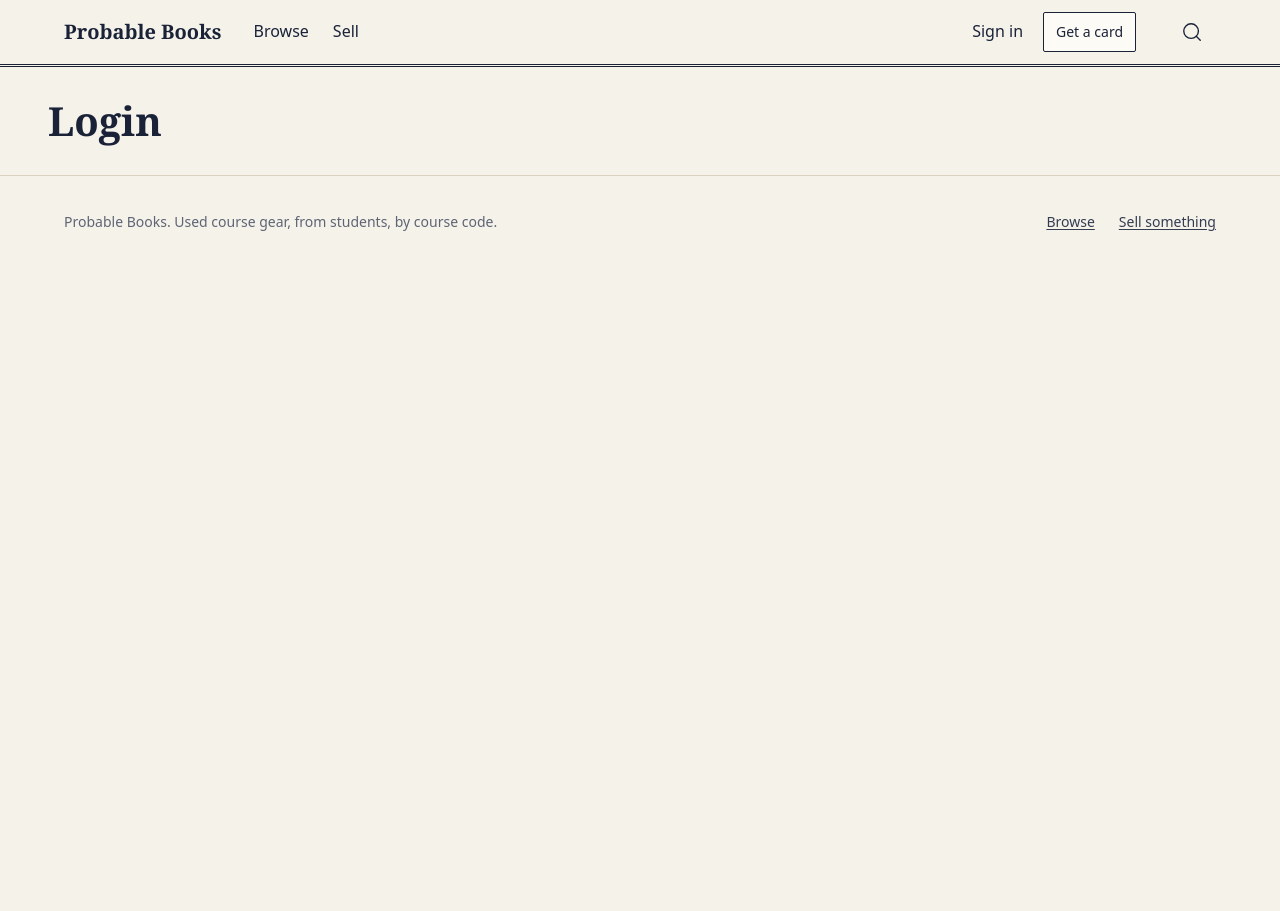
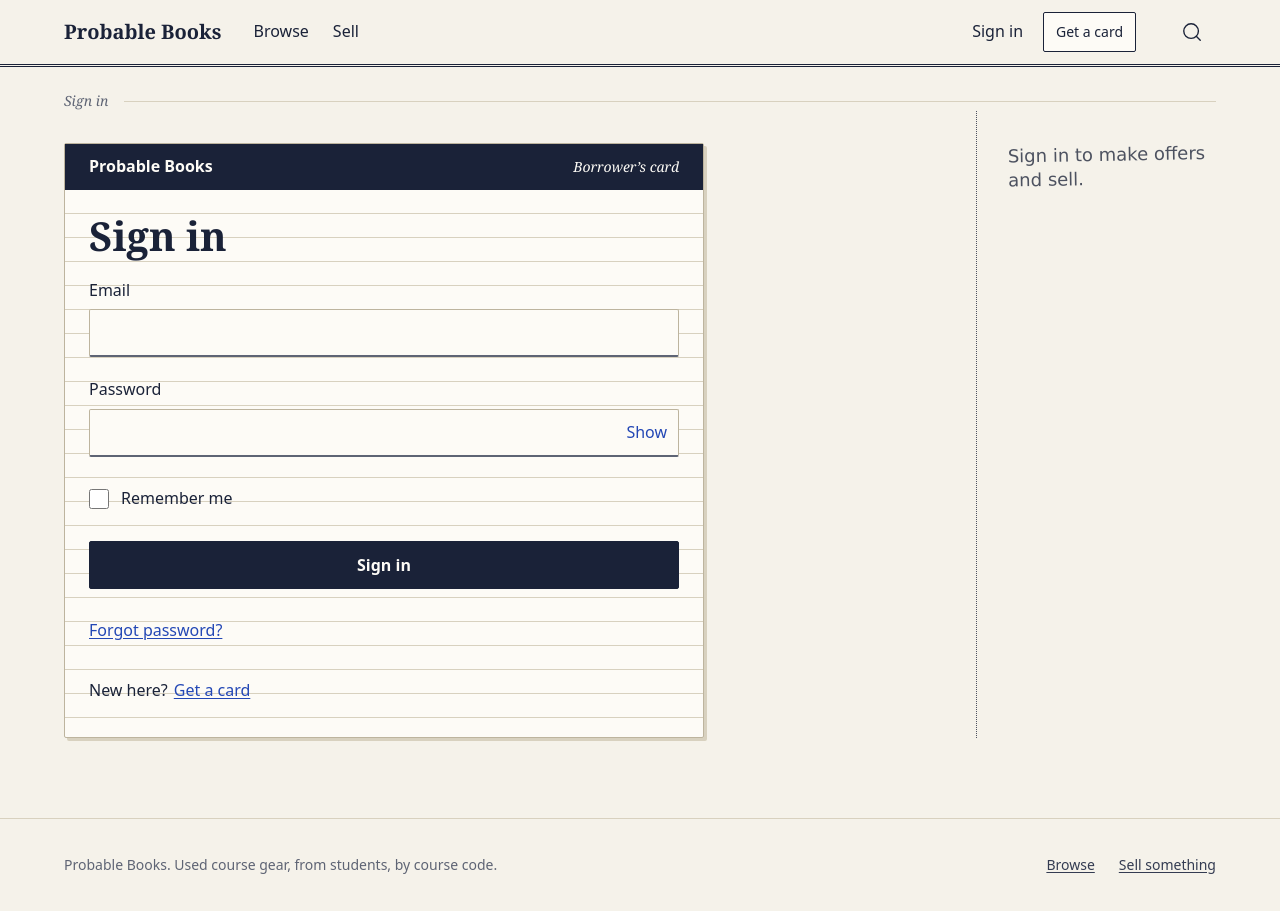
Before and after one commit to AbbasCherri/probable-books, a React (Vite) app: page /login in a window 1280 px wide. Before the commit the page ends 800 px from the top, so only its background shows below. Built offline with nearby package versions, Linux system fonts and the light colour scheme.

Commit message:
feat(auth): build login page

```diff
--- a/src/pages/auth/LoginPage.jsx
+++ b/src/pages/auth/LoginPage.jsx
@@ -1,8 +1,188 @@
-// STUB: replace with the real page (design doc 5.7).
+import { useRef, useState } from 'react'
+import { CircleAlert } from 'lucide-react'
+import { Link, Navigate, useLocation } from 'react-router'
+import { MarginNote } from '@/components/annotate/MarginNote'
+import { PageShell } from '@/components/layout/PageShell'
+import { Button } from '@/components/ui/Button'
+import { TextField } from '@/components/ui/TextField'
+import { useAuth } from '@/context/AuthContext'
+import { useDocumentTitle } from '@/hooks/useDocumentTitle'
+import { PasswordField } from '@/pages/auth/PasswordField'
+
+const EMAIL_RE = /^[^\s@]+@[^\s@]+\.[^\s@]+$/
+const MISMATCH = "That email and password don't match."
+
+function validateEmail(value) {
+  const v = value.trim()
+  if (!v) return 'Enter your email address.'
+  if (!EMAIL_RE.test(v)) return 'Enter an email address like name@university.edu.'
+  return ''
+}
+
+function validatePassword(value) {
+  return value ? '' : 'Enter your password.'
+}
+
+// Where to go after signing in: the page that asked for it (router state.from), else the dashboard.
+function destination(from) {
+  if (!from) return '/dashboard'
+  const path =
+    typeof from === 'string'
+      ? from
+      : `${from.pathname ?? ''}${from.search ?? ''}${from.hash ?? ''}`
+  return !path || path.startsWith('/login') ? '/dashboard' : path
+}
+
 export default function LoginPage() {
+  useDocumentTitle('Sign in')
+  const { user, ready, login } = useAuth()
+  const location = useLocation()
+  const emailRef = useRef(null)
+  const passwordRef = useRef(null)
+
+  const [email, setEmail] = useState('')
+  const [password, setPassword] = useState('')
+  const [remember, setRemember] = useState(false)
+  const [errors, setErrors] = useState({})
+  const [formError, setFormError] = useState('')
+  const [submitting, setSubmitting] = useState(false)
+  const [showResetNote, setShowResetNote] = useState(false)
+
+  // Already signed in, or just signed in: leave the page.
+  if (ready && user) {
+    return <Navigate to={destination(location.state?.from)} replace />
+  }
+
+  const setError = (field, message) =>
+    setErrors((prev) => ({ ...prev, [field]: message }))
+
+  async function handleSubmit(event) {
+    event.preventDefault()
+    if (submitting) return
+
+    const next = { email: validateEmail(email), password: validatePassword(password) }
+    setErrors(next)
+    setFormError('')
+    if (next.email) return emailRef.current?.focus()
+    if (next.password) return passwordRef.current?.focus()
+
+    setSubmitting(true)
+    try {
+      await login(email.trim(), password)
+      // user is now set, so the redirect above takes over
+    } catch (err) {
+      // One generic message: never say which field was wrong.
+      setFormError(err?.status === 401 ? MISMATCH : 'Something went wrong. Try again.')
+      setSubmitting(false)
+    }
+  }
+
   return (
-    <div className="mx-auto max-w-page px-4 py-8">
-      <h1>Login</h1>
-    </div>
+    <PageShell chapter="Sign in" title={null} annotated>
+      <div className="pt-6 sm:pt-8">
+        <div className="paper-card max-w-form hover:border-paper-400">
+          {/* Printed header row of the borrower's card */}
+          <div className="flex items-baseline justify-between bg-ink-900 px-4 py-2.5 text-paper-50 sm:px-6">
+            <span className="font-semibold">Probable Books</span>
+            <span className="font-serif text-sm italic">Borrower&rsquo;s card</span>
+          </div>
+
+          <form
+            noValidate
+            onSubmit={handleSubmit}
+            className="ruled flex flex-col gap-5 px-4 py-6 sm:px-6"
+          >
+            <h1 className="font-serif">Sign in</h1>
+
+            <TextField
+              ref={emailRef}
+              label="Email"
+              type="email"
+              inputMode="email"
+              autoComplete="email"
+              autoCapitalize="none"
+              spellCheck={false}
+              value={email}
+              error={errors.email}
+              onChange={(e) => {
+                setEmail(e.target.value)
+                if (errors.email) setError('email', validateEmail(e.target.value))
+              }}
+              onBlur={(e) => setError('email', validateEmail(e.target.value))}
+            />
+
+            <PasswordField
+              ref={passwordRef}
+              label="Password"
+              autoComplete="current-password"
+              value={password}
+              error={errors.password}
+              onChange={(e) => {
+                setPassword(e.target.value)
+                if (errors.password)
+                  setError('password', validatePassword(e.target.value))
+              }}
+              onBlur={(e) => setError('password', validatePassword(e.target.value))}
+            />
+
+            <label className="flex min-h-11 items-center gap-3">
+              <input
+                type="checkbox"
+                checked={remember}
+                onChange={(e) => setRemember(e.target.checked)}
+                className="size-5 accent-ink-900"
+              />
+              Remember me
+            </label>
+
+            {formError && (
+              <p
+                role="alert"
+                className="flex items-start gap-1.5 text-sm font-medium text-redpen-600"
+              >
+                <CircleAlert
+                  size={18}
+                  strokeWidth={1.5}
+                  aria-hidden="true"
+                  className="mt-0.5 shrink-0"
+                />
+                <span>{formError}</span>
+              </p>
+            )}
+
+            <Button type="submit" size="lg" className="w-full" disabled={submitting}>
+              {submitting ? 'Signing in' : 'Sign in'}
+            </Button>
+
+            <div className="flex flex-col gap-2">
+              <button
+                type="button"
+                onClick={() => setShowResetNote(true)}
+                className="min-h-11 self-start text-pen-600 underline underline-offset-2 hover:text-pen-700"
+              >
+                Forgot password?
+              </button>
+              <p role="status" className="text-sm text-ink-500">
+                {showResetNote && 'Password reset is not available yet.'}
+              </p>
+              <p className="flex items-center gap-1.5">
+                New here?
+                <Link
+                  to="/register"
+                  state={location.state}
+                  className="inline-flex min-h-11 items-center"
+                >
+                  Get a card
+                </Link>
+              </p>
+            </div>
+          </form>
+        </div>
+
+        <MarginNote className="mt-6 lg:top-8 lg:mt-0">
+          Sign in to make offers and sell.
+        </MarginNote>
+      </div>
+    </PageShell>
   )
 }
--- /dev/null
+++ b/src/pages/auth/PasswordField.jsx
@@ -0,0 +1,40 @@
+import { useId, useState } from 'react'
+import { Field } from '@/components/ui/Field'
+import { controlClass, describedBy } from '@/components/ui/fieldStyles'
+
+/**
+ * Password input with a show/hide toggle. Other props (autoComplete, value, onChange, ref...)
+ * go to the <input>. Register will add the strength meter to this component.
+ */
+export function PasswordField({ id, label, hint, error, className, ...props }) {
+  const autoId = useId()
+  const fieldId = id ?? autoId
+  const [visible, setVisible] = useState(false)
+
+  return (
+    <Field id={fieldId} label={label} hint={hint} error={error} className={className}>
+      <div className="relative">
+        <input
+          id={fieldId}
+          type={visible ? 'text' : 'password'}
+          aria-invalid={error ? true : undefined}
+          {...props}
+          aria-describedby={describedBy(fieldId, {
+            hint,
+            error,
+            extra: props['aria-describedby'],
+          })}
+          className={controlClass(error, 'min-h-12 py-2 pr-20')}
+        />
+        <button
+          type="button"
+          onClick={() => setVisible((v) => !v)}
+          aria-label={visible ? 'Hide password' : 'Show password'}
+          className="absolute inset-y-0 right-0 flex min-w-16 items-center justify-center px-3 font-medium text-pen-600 hover:text-pen-700"
+        >
+          {visible ? 'Hide' : 'Show'}
+        </button>
+      </div>
+    </Field>
+  )
+}
```
